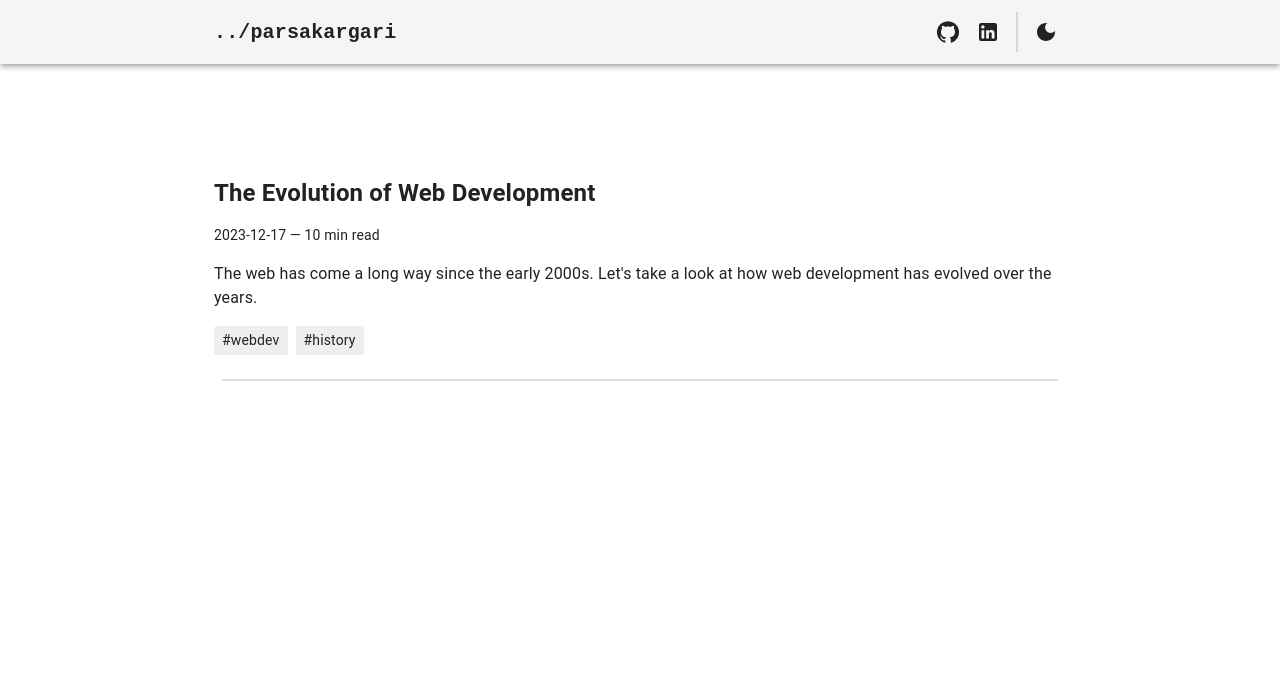
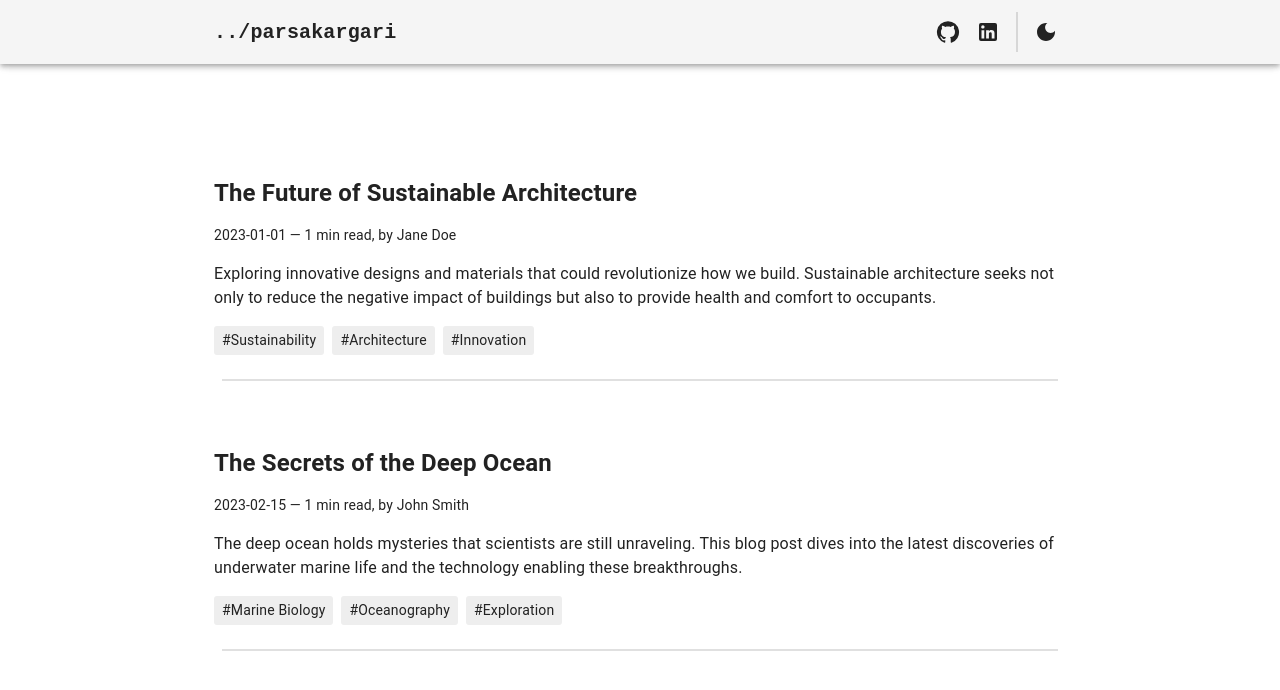
Before and after one commit to ParsaKargari/ParsaKargari.github.io, a React (Create React App) app: page / in a window 1280 px wide. Shown: the top 690 px of the page. Built offline with nearby package versions, Linux system fonts and the light colour scheme.

Commit message:
Feat: .md file automation, blogs working
Signed-off-by: Parsa Kargari <parsa.kargari@ucalgary.ca>

```diff
--- a/package.json
+++ b/package.json
@@ -12,7 +12,9 @@
     "@testing-library/jest-dom": "^5.17.0",
     "@testing-library/react": "^13.4.0",
     "@testing-library/user-event": "^13.5.0",
+    "buffer": "^6.0.3",
     "dompurify": "^3.0.6",
+    "gray-matter": "^4.0.3",
     "markdown-to-jsx": "^7.3.2",
     "react": "^18.2.0",
     "react-copy-to-clipboard": "^5.1.0",
--- /dev/null
+++ b/public/posts/index.json
@@ -0,0 +1,4 @@
+[
+    "the-future-of-sustainable-architecture.md",
+    "the-secrets-of-the-deep-ocean.md"
+]
--- /dev/null
+++ b/public/posts/the-future-of-sustainable-architecture.md
@@ -0,0 +1,24 @@
+---
+title: "The Future of Sustainable Architecture"
+slug: "the-future-of-sustainable-architecture"
+date: "2023-01-01"
+tags: ["Sustainability", "Architecture", "Innovation"]
+author: "Jane Doe"
+description: "Exploring innovative designs and materials that could revolutionize how we build. Sustainable architecture seeks not only to reduce the negative impact of buildings but also to provide health and comfort to occupants."
+---
+
+# The Future of Sustainable Architecture
+
+Sustainable architecture is transforming the way we think about buildings and our environment. With a focus on eco-friendly designs and materials, architects are pushing the boundaries to create buildings that not only blend with their surroundings but also contribute positively to ecosystems.
+
+## Why Sustainable Architecture Matters
+
+As we face the challenges of climate change and environmental degradation, it becomes increasingly important to adopt practices that promote sustainability. Buildings account for a significant portion of global energy use and carbon emissions. Therefore, sustainable architecture can play a crucial role in mitigating these impacts.
+
+## Innovative Materials and Designs
+
+From bamboo flooring to green roofs, sustainable architecture is all about innovation. New materials like mycelium bricks and self-healing concrete are emerging, offering exciting possibilities for future constructions.
+
+## Conclusion
+
+The journey towards sustainable architecture is ongoing and evolving. By embracing these innovative practices, we can look forward to a future where our buildings are not only aesthetically pleasing but also environmentally responsible.
--- /dev/null
+++ b/public/posts/the-secrets-of-the-deep-ocean.md
@@ -0,0 +1,28 @@
+---
+title: "The Secrets of the Deep Ocean"
+slug: "the-secrets-of-the-deep-ocean"
+date: "2023-02-15"
+tags: ["Marine Biology", "Oceanography", "Exploration"]
+author: "John Smith"
+description: "The deep ocean holds mysteries that scientists are still unraveling. This blog post dives into the latest discoveries of underwater marine life and the technology enabling these breakthroughs."
+---
+
+# The Secrets of the Deep Ocean
+
+The ocean covers more than 70% of our planet's surface, yet we know less about its deepest regions than we do about the surface of Mars. Recent expeditions into these abyssal depths have revealed a world teeming with life, unlike anything we see on land.
+
+## Uncharted Waters
+
+The deep sea is one of the last unexplored frontiers on Earth. It's a place where sunlight doesn't reach, and the water pressure is crushing. Yet, even in these extreme conditions, life thrives.
+
+## Discoveries of the Deep
+
+Scientists have discovered fascinating species in the deep sea, like the Dumbo octopus, bioluminescent jellyfish, and the elusive giant squid. Each expedition uncovers new species that challenge our understanding of biology.
+
+## Technology of Exploration
+
+Advancements in technology, such as autonomous underwater vehicles (AUVs) and remotely operated vehicles (ROVs), have been crucial in deep-sea exploration. These tools allow us to explore deeper and more safely than ever before.
+
+## Conclusion
+
+The deep ocean is a mysterious place that continues to surprise us with its hidden wonders. As technology advances, we can expect to uncover even more secrets of the vast and enigmatic deep blue.
--- a/src/pages/Home.js
+++ b/src/pages/Home.js
@@ -1,26 +1,56 @@
-import React from "react";
+import React, { useEffect, useState } from "react";
 import { Link } from "react-router-dom";
 import styles from "../styles/Home.module.css";
 import { useTheme } from "@mui/material/styles";
 import Divider from "@mui/material/Divider";
+import grayMatter from "gray-matter";
+import { Buffer } from "buffer";
+window.Buffer = Buffer;
 
 function Home() {
+  const [posts, setPosts] = useState([]);
+  const [isLoading, setIsLoading] = useState(true);
   const theme = useTheme();
-  const posts = [
-    {
-      title: "The Evolution of Web Development",
-      date: "2023-12-17",
-      readTime: "10 min read",
-      description:
-        "The web has come a long way since the early 2000s. Let's take a look at how web development has evolved over the years.",
-      tags: ["#webdev", "#history"],
-    },
-  ];
 
-  // Create Slug Automatically from Title
-  const slugify = (title) => {
-    return title.toLowerCase().replace(/\s+/g, "-").slice(0, 200);
-  };
+  useEffect(() => {
+    fetch("/posts/index.json")
+      .then((response) => response.json())
+      .then((filenames) => {
+        return Promise.all(
+          filenames.map((filename) => {
+            return fetch(`/posts/${filename}`)
+              .then((response) => response.text())
+              .then((markdown) => {
+                const { data, content } = grayMatter(markdown);
+                const readTime = calculateReadTime(content);
+                return { ...data, content, readTime };
+              });
+          })
+        );
+      })
+      .then((postsData) => {
+        setPosts(postsData);
+        setIsLoading(false);
+      })
+      .catch((error) => {
+        console.error("Error fetching posts:", error);
+        setIsLoading(false);
+      });
+  }, []);
+
+  function calculateReadTime(text) {
+    const wordsPerMinute = 200;
+    const words = text.split(/\s+/).length;
+    const minutes = words / wordsPerMinute;
+    return Math.ceil(minutes);
+  }
+
+  // Render a message if no posts are available
+  if (!isLoading && posts.length === 0) {
+    return <div className={styles.noPosts}>No posts found.</div>;
+  }
+
+
 
   return (
     <div className={styles.home}>
@@ -30,7 +60,7 @@ function Home() {
           <h2 className={styles.postTitle}>
             <Link
               style={{ color: theme.palette.text.primary }}
-              to={`/post/${slugify(post.title)}`}
+              to={`/post/${post.slug}`}
             >
               {post.title}
             </Link>
@@ -41,7 +71,7 @@ function Home() {
             className={styles.postMeta}
             style={{ color: theme.palette.text.primary }}
           >
-            {post.date} — {post.readTime}
+            {post.date} — {post.readTime} min read, by {post.author}
           </p>
 
           {/* Post Description */}
@@ -55,7 +85,7 @@ function Home() {
                 className={styles.postTag}
                 style={{ backgroundColor: theme.palette.tags.background }}
               >
-                {tag}
+                #{tag}
               </span>
             ))}
           </div>
--- a/src/pages/Post.js
+++ b/src/pages/Post.js
@@ -1,37 +1,65 @@
-import React, { useState, useEffect } from 'react';
-import { useParams } from 'react-router-dom';
-import DOMPurify from 'dompurify';
-import styles from '../styles/Post.module.css';
-import Markdown from 'markdown-to-jsx';
-import Code from '../components/Code';
+import React, { useState, useEffect } from "react";
+import { useParams } from "react-router-dom";
+import grayMatter from "gray-matter";
+import DOMPurify from "dompurify";
+import styles from "../styles/Post.module.css";
+import Markdown from "markdown-to-jsx";
+import Code from "../components/Code";
+import { useTheme } from "@mui/material/styles";
 
 function Post() {
-  const [postContent, setPostContent] = useState('');
+  const theme = useTheme();
+  const [post, setPost] = useState({ metadata: {}, content: "" });
   const { slug } = useParams();
 
   useEffect(() => {
     fetch(`/posts/${slug}.md`)
-      .then(response => {
+      .then((response) => {
         if (!response.ok) {
-          throw new Error('Network response was not ok');
+          throw new Error("Network response was not ok");
         }
         return response.text();
       })
-      .then(markdown => {
-        setPostContent(DOMPurify.sanitize(markdown));
+      .then((markdown) => {
+        const parsedMarkdown = grayMatter(markdown);
+        setPost({
+          metadata: parsedMarkdown.data,
+          content: DOMPurify.sanitize(parsedMarkdown.content),
+        });
       })
-      .catch(error => {
-        console.error('There has been a problem with your fetch operation:', error);
+      .catch((error) => {
+        console.error(
+          "There has been a problem with your fetch operation:",
+          error
+        );
       });
   }, [slug]);
 
   return (
-    <article className={styles.postContent}>
-      <Markdown options={{
-        overrides: {
-          code: Code
-        }
-      }}>{postContent}</Markdown>
+    <article>
+      <header
+        className={styles.postMetadata}
+        style={{
+          marginBottom: "50px",
+          backgroundColor: theme.palette.tags.background,
+          paddingTop: "10px",
+          paddingBottom: "10px",
+          paddingLeft: "30px",
+          paddingRight: "50px",
+          borderRadius: "10px",
+          width: "fit-content",
+        }}
+      >
+        <h1>{post.metadata.title}</h1>
+        <p>{post.metadata.date}</p>
+        <p>by {post.metadata.author}</p>
+      </header>
+      <Markdown
+        className={styles.postContent}
+        options={{ overrides: { code: Code } }}
+      >
+        {post.content}
+      </Markdown>
     </article>
   );
 }
```
Also changed, not shown: public/posts/the-evolution-of-web-development.md (deleted, +0 -13 lines), 1 other file (tests, documents, lock files or other folders).
